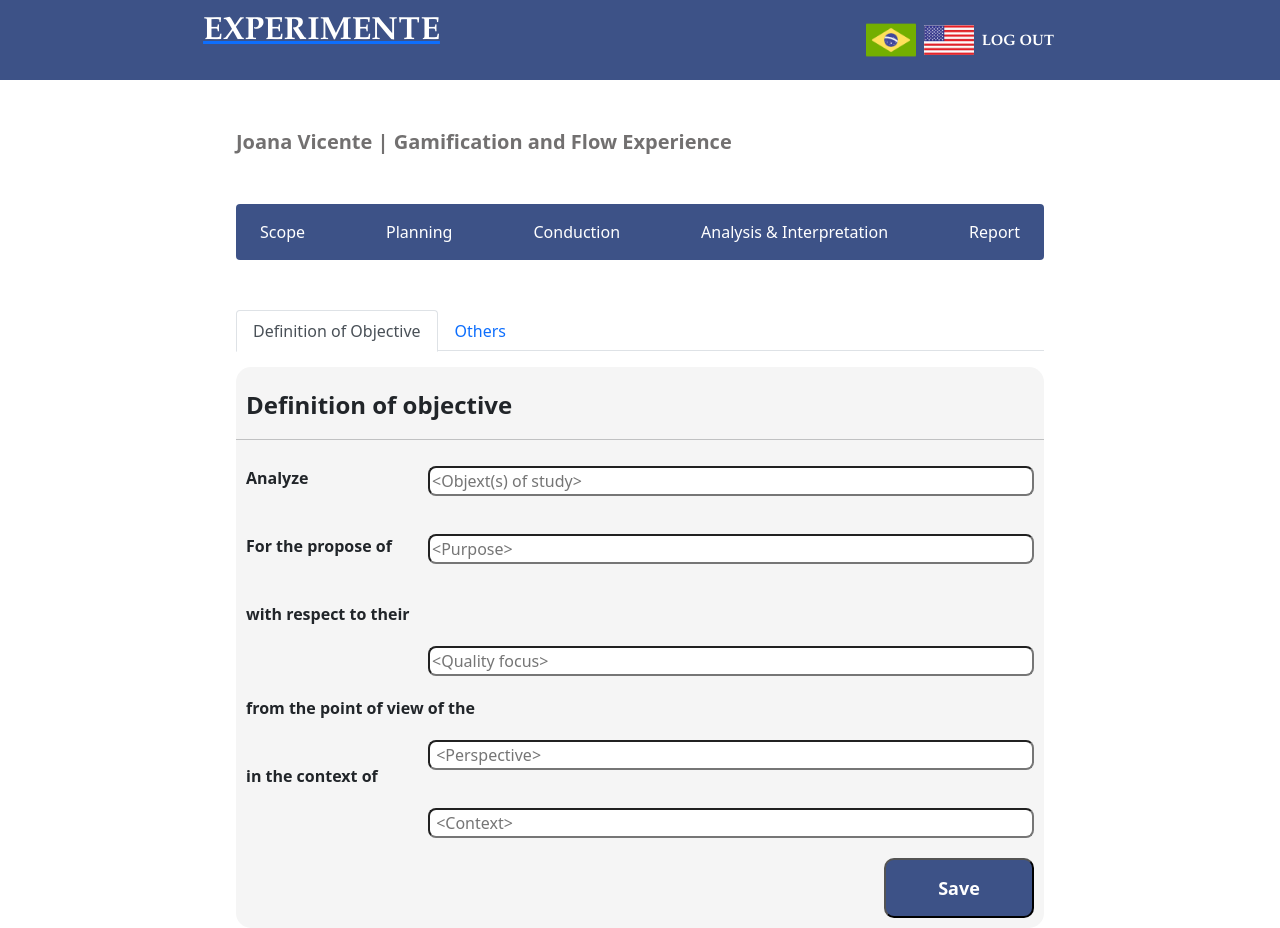
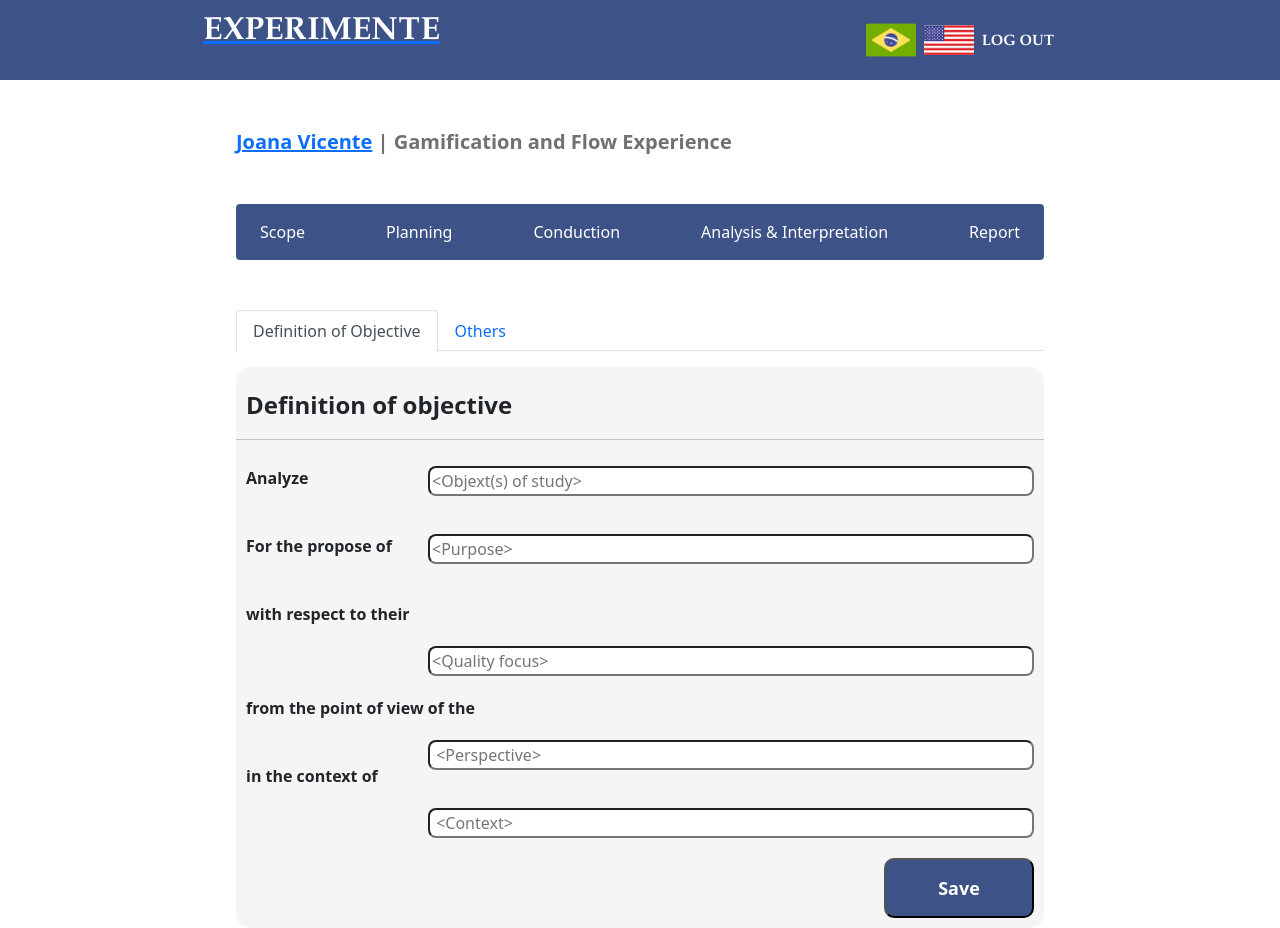
Before and after one commit to kamillatenorio/HCI-Project, a React (Create React App) app: page /scope in a window 1280 px wide. Built offline with nearby package versions, Linux system fonts and the light colour scheme.

Commit message:
Adding link to user profile

```diff
--- a/src/views/Navigation.jsx
+++ b/src/views/Navigation.jsx
@@ -4,8 +4,8 @@ class Navegation extends Component {
   render() {
     return (
         <div class="container" style={{ maxWidth: '65%' }}>
-            <h5 style={{color: '#727070', fontWeight: 'bold'}}> Joana Vicente |
-                <span style={{color: '#727070'}}> Gamification and Flow Experience</span>
+            <h5 style={{color: '#727070', fontWeight: 'bold'}}> <a href="/userprofile">Joana Vicente</a>
+                <span style={{color: '#727070'}}> | Gamification and Flow Experience</span>
             </h5>
         </div>
     )
```
